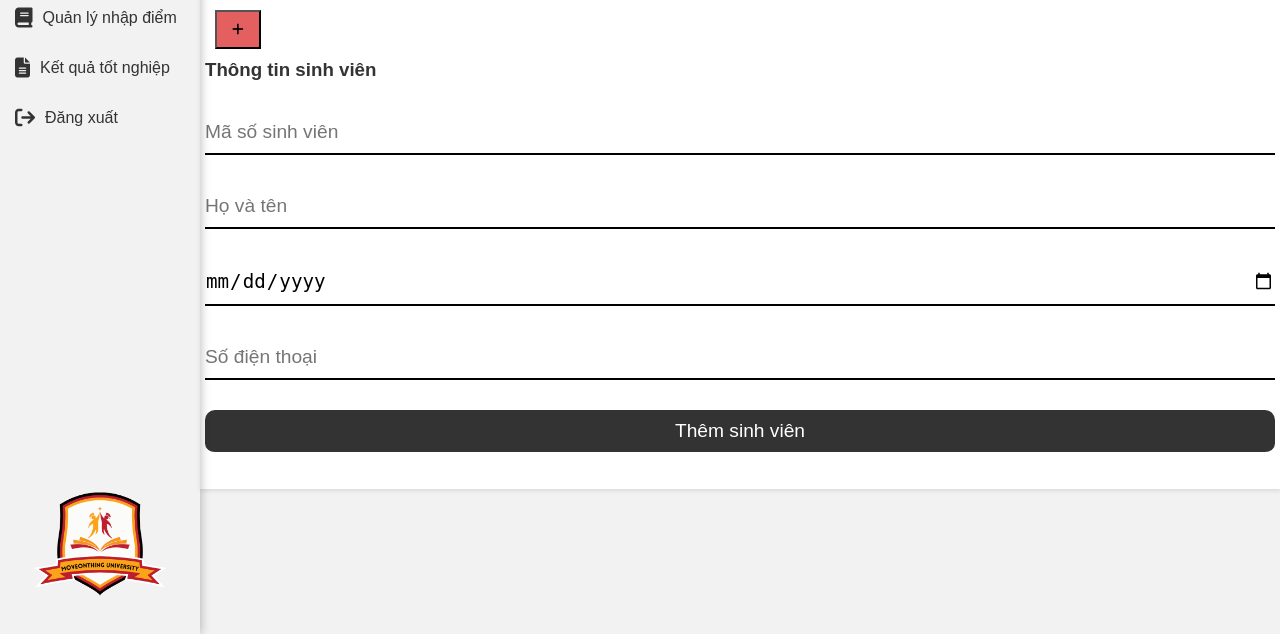
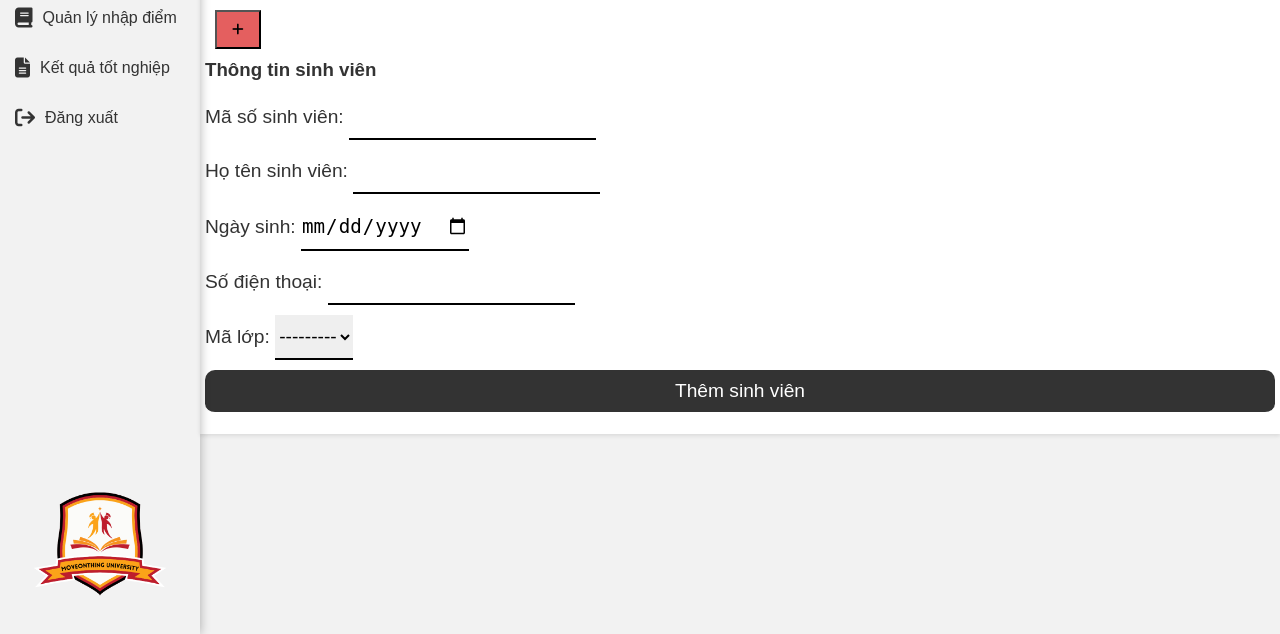
Before and after one commit to lekimminhquan/Agile, a Django app: page /sinhvien in a window 1280 px wide. Shown: the part 166-800 px from the top of the page. Run offline with Django 5.2, Linux system fonts and the light colour scheme; data that the repository does not hold is empty; some libraries are stand-ins or nearby versions.

Commit message:
Add data.is_valid function to input form

```diff
--- /dev/null
+++ b/Moveonthing/Agileproject/MOT/form.py
@@ -0,0 +1,20 @@
+from django.forms import ModelForm, DateInput
+from MOT.models import Sinhvien
+from django.utils.translation import gettext_lazy as _
+
+class ThemSinhVienForm(ModelForm):
+    class Meta:
+        model = Sinhvien
+        fields = ["mssv", "hotensv", "ngaysinh", "sodienthoai", "malop", "phanquyen"]
+        labels = {
+            "mssv": _("Mã số sinh viên"),
+            "hotensv": _("Họ tên sinh viên"),
+            "ngaysinh": _("Ngày sinh"),
+            "sodienthoai": _("Số điện thoại"),
+            "malop": _("Mã lớp")
+        }
+        exclude = ["phanquyen"]
+        widgets = {
+            "ngaysinh": DateInput(attrs={'type': 'date'}),
+
+        }
--- a/Moveonthing/Agileproject/MOT/models.py
+++ b/Moveonthing/Agileproject/MOT/models.py
@@ -161,13 +161,14 @@ class Hocphan(models.Model):
 
 class Lop(models.Model):
     malop = models.CharField(primary_key=True, max_length=20)
-    tenlop = models.CharField(max_length=100, blank=True, null=True)
     manganh = models.ForeignKey('Nganh', models.DO_NOTHING, db_column='manganh', blank=True, null=True)
 
     class Meta:
         managed = False
         db_table = 'lop'
 
+    def __str__(self):
+        return self.malop
 
 class Nganh(models.Model):
     manganh = models.CharField(primary_key=True, max_length=20)
--- a/Moveonthing/Agileproject/MOT/static/studentInfo.css
+++ b/Moveonthing/Agileproject/MOT/static/studentInfo.css
@@ -158,16 +158,21 @@
 .form-flex {
   display: flex;
   flex-direction: column;
-  gap: 30px;
-  margin: 30px 0;
+  gap: 10px;
+  margin: 15px 0;
 }
 
-.form-flex input {
+.form-flex, label {
+  font-size: 1.2rem;
+}
+
+.form-flex input, select{
   border: none;
   border-bottom: 2px solid;
   font-size: 1.2rem;
   padding: 10px 0;
 }
+
 
 .btn-submit-form {
   color: white;
@@ -179,3 +184,6 @@
   color: black;
   background-color: #e45f5f;
 }
+.errorlist li {
+  color: red;
+}
--- a/Moveonthing/Agileproject/MOT/templates/sinhvien.html
+++ b/Moveonthing/Agileproject/MOT/templates/sinhvien.html
@@ -104,13 +104,15 @@
                 <form method="POST" action="sinhvien">
                     {% csrf_token %}
                     <div class="form-flex">
-                        <input type="text" placeholder="Mã số sinh viên" name="mssv" required>
+                        <!-- <input type="text" placeholder="Mã số sinh viên" name="mssv" required>
                         <input type="text" placeholder="Họ và tên" name="hotensv" required>
                         <input type="date" placeholder="mssv" name="ngaysinh" required>
-                        <input type="text" placeholder="Số điện thoại" name="sodienthoai" required>
+                        <input type="text" placeholder="Số điện thoại" name="sodienthoai" required> -->
+                        {{form}}
                         <input class="btn-submit-form" type="submit" value="Thêm sinh viên">
                     </div>
                 </form>
+
             </div>
 
         </div>
--- a/Moveonthing/Agileproject/MOT/views.py
+++ b/Moveonthing/Agileproject/MOT/views.py
@@ -7,7 +7,7 @@ from django.contrib.auth.decorators import login_required
 from MOT.models import Taikhoan, Sinhvien, Lop, Diem, Hocphan, Nganh
 from django.contrib.auth.hashers import make_password
 from django.http import JsonResponse
-
+from MOT.form import ThemSinhVienForm
 
 def Agile (request):
     template = loader.get_template('agile.html')
@@ -84,15 +84,17 @@ def Logout(request):
 
 def TrangSinhvien(request):
     danh_sach_sinh_vien = Sinhvien.objects.all()
-    if request.method == 'POST':
-        mssv = request.POST["mssv"]
-        hotensv = request.POST["hotensv"]
-        ngaysinh = request.POST["ngaysinh"]
-        sodienthoai = request.POST["sodienthoai"]
-        malop = Lop.objects.get(malop="K47.CNTT")
-        phanquyen = Taikhoan.objects.get(phanquyen="student")
-        sinhvien = Sinhvien.objects.create(mssv=mssv, hotensv=hotensv, ngaysinh=ngaysinh, sodienthoai=sodienthoai, malop=malop, phanquyen=phanquyen)
-    return render(request, 'sinhvien.html', {'danh_sach_sinh_vien': danh_sach_sinh_vien})
+    form = ThemSinhVienForm()
+    if (request.method == "POST"):
+        phanQuyen = Taikhoan.objects.get(phanquyen="student")
+        f = ThemSinhVienForm(request.POST)
+        if (f.is_valid()):
+            sinhVien = f.save(commit=False)
+            sinhVien.phanquyen = phanQuyen
+            sinhVien.save()
+        else:
+            return render(request, 'sinhvien.html', {'danh_sach_sinh_vien': danh_sach_sinh_vien, 'form': f})
+    return render(request, 'sinhvien.html', {'danh_sach_sinh_vien': danh_sach_sinh_vien, 'form': form})
 
 def searchSinhVien(request):
     query = request.GET.get('query', '')
```
